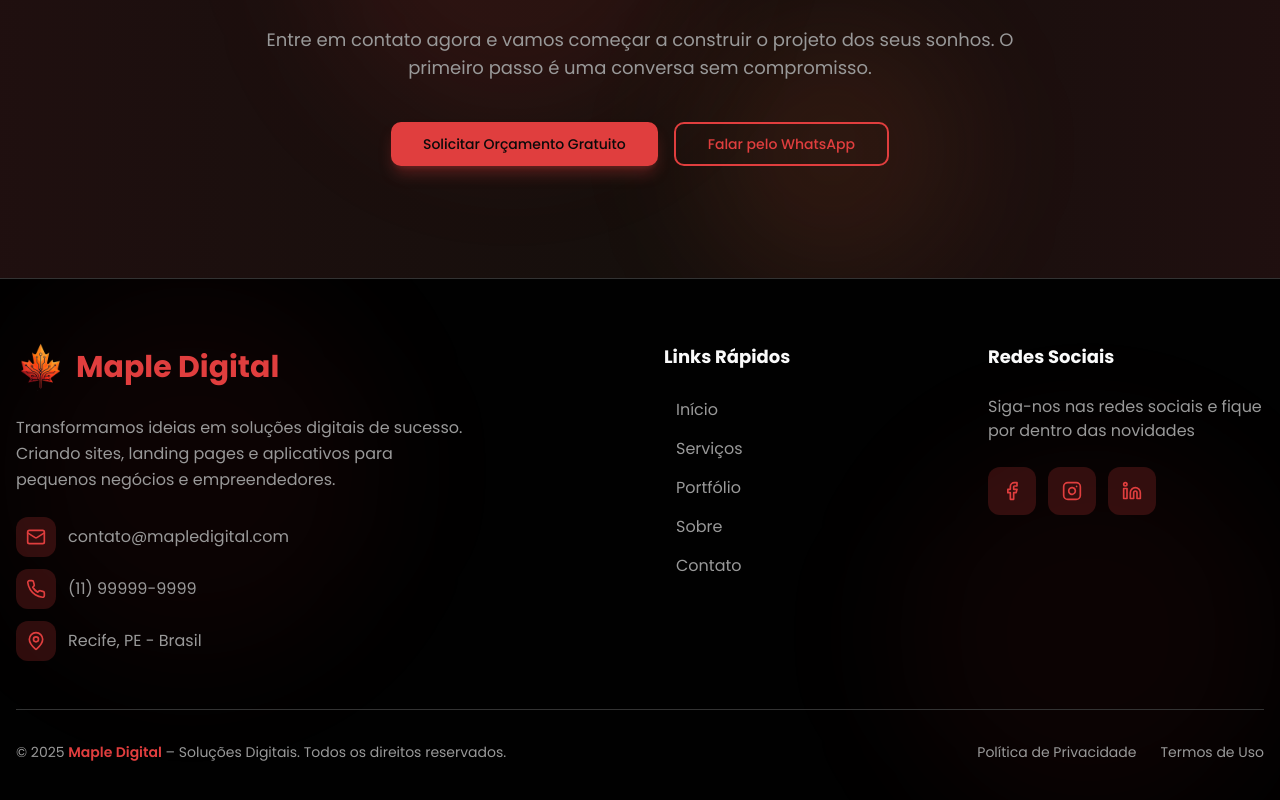
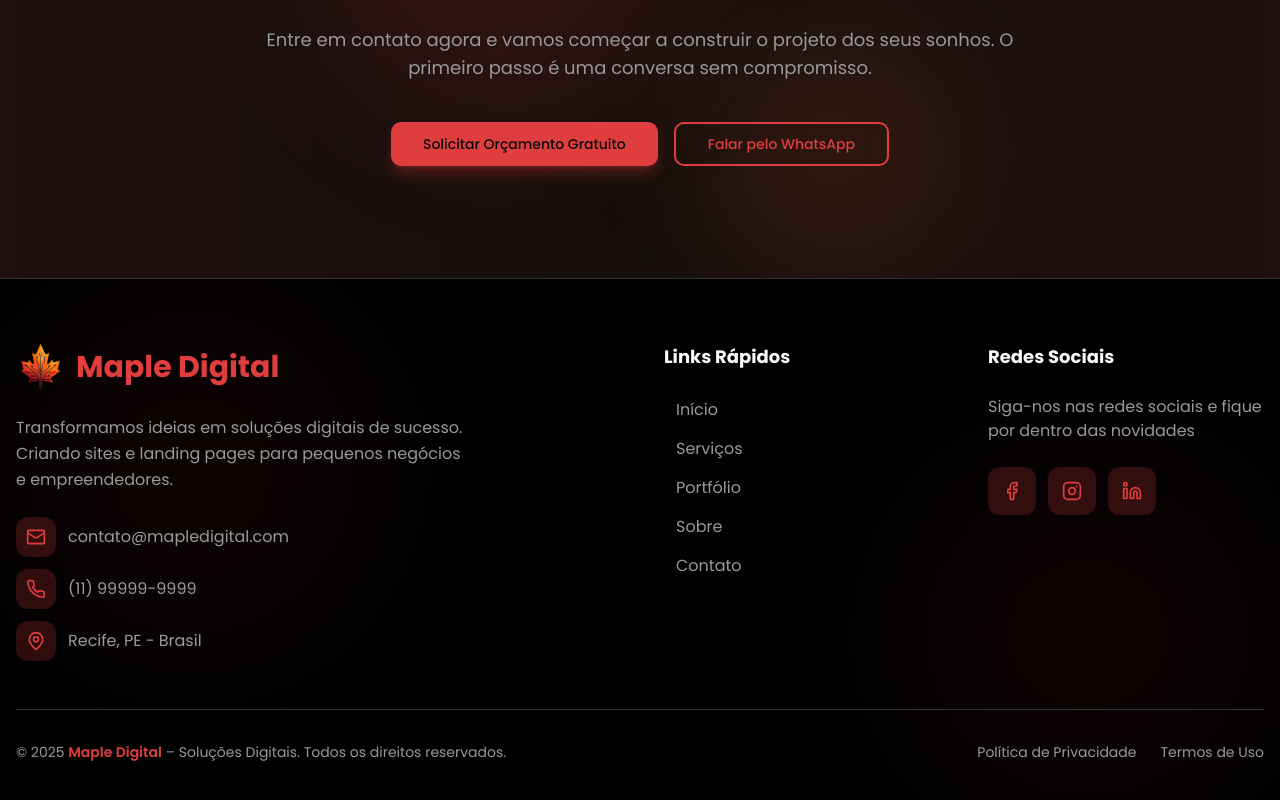
Before and after one commit to marcioregueira/maple-digital, a React (Vite) app: page /portfolio in a window 1280 px wide. Shown: the part 5597-6397 px from the top of the page. Built offline with nearby package versions, Linux system fonts and the light colour scheme; the HTML template or start-up script is replaced by a standard one.

Commit message:
Visual edit in Lovable
Edited UI in Lovable

```diff
--- a/src/components/Footer.tsx
+++ b/src/components/Footer.tsx
@@ -48,8 +48,7 @@ const Footer = () => {
               </h3>
             </div>
             <p className="text-muted-foreground mb-6 leading-relaxed max-w-md">
-              Transformamos ideias em soluções digitais de sucesso. Criando sites,
-              landing pages e aplicativos para pequenos negócios e empreendedores.
+              Transformamos ideias em soluções digitais de sucesso. Criando sites e landing pages para pequenos negócios e empreendedores.
             </p>
 
             {/* Contact Info */}
```
